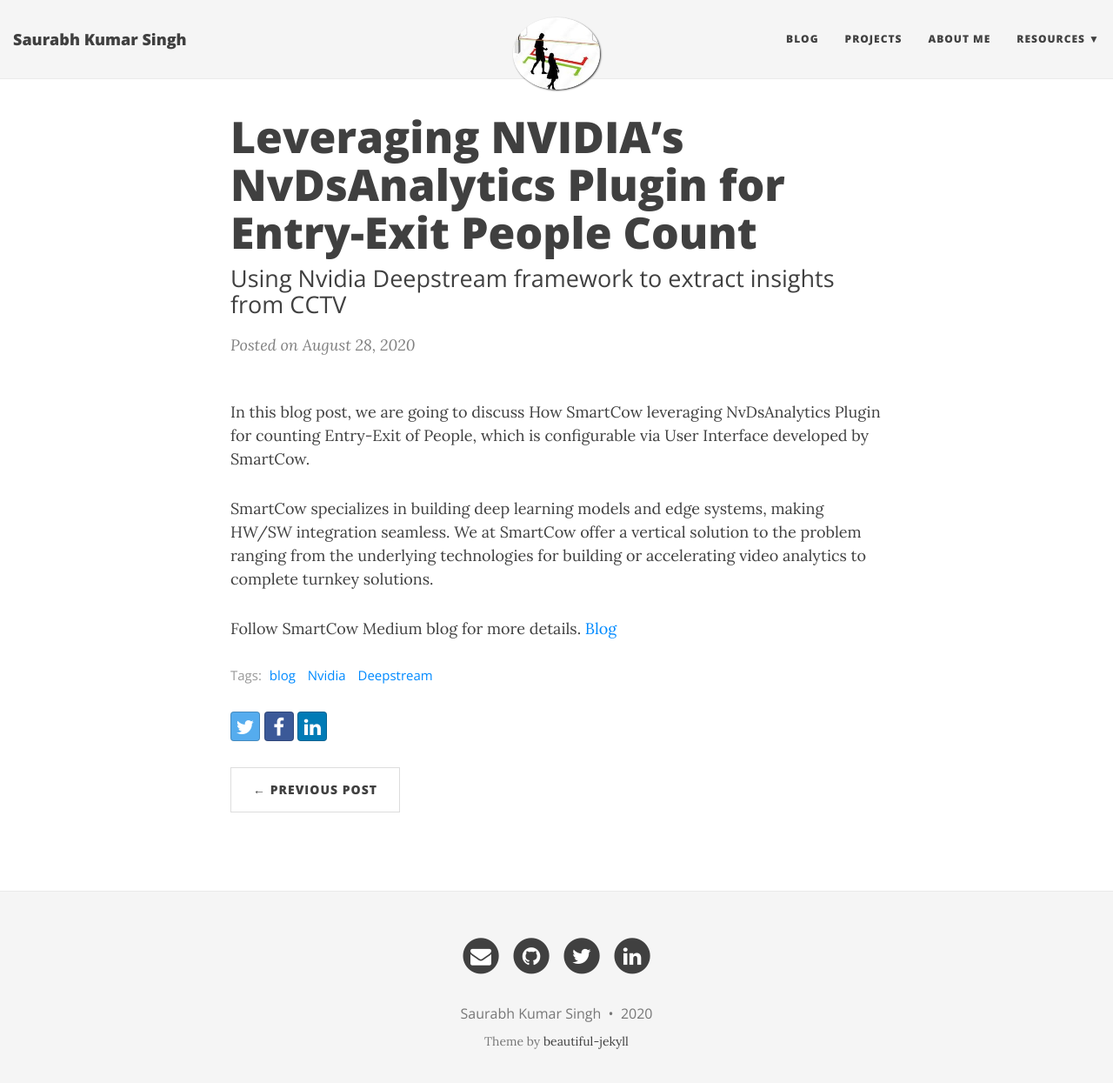
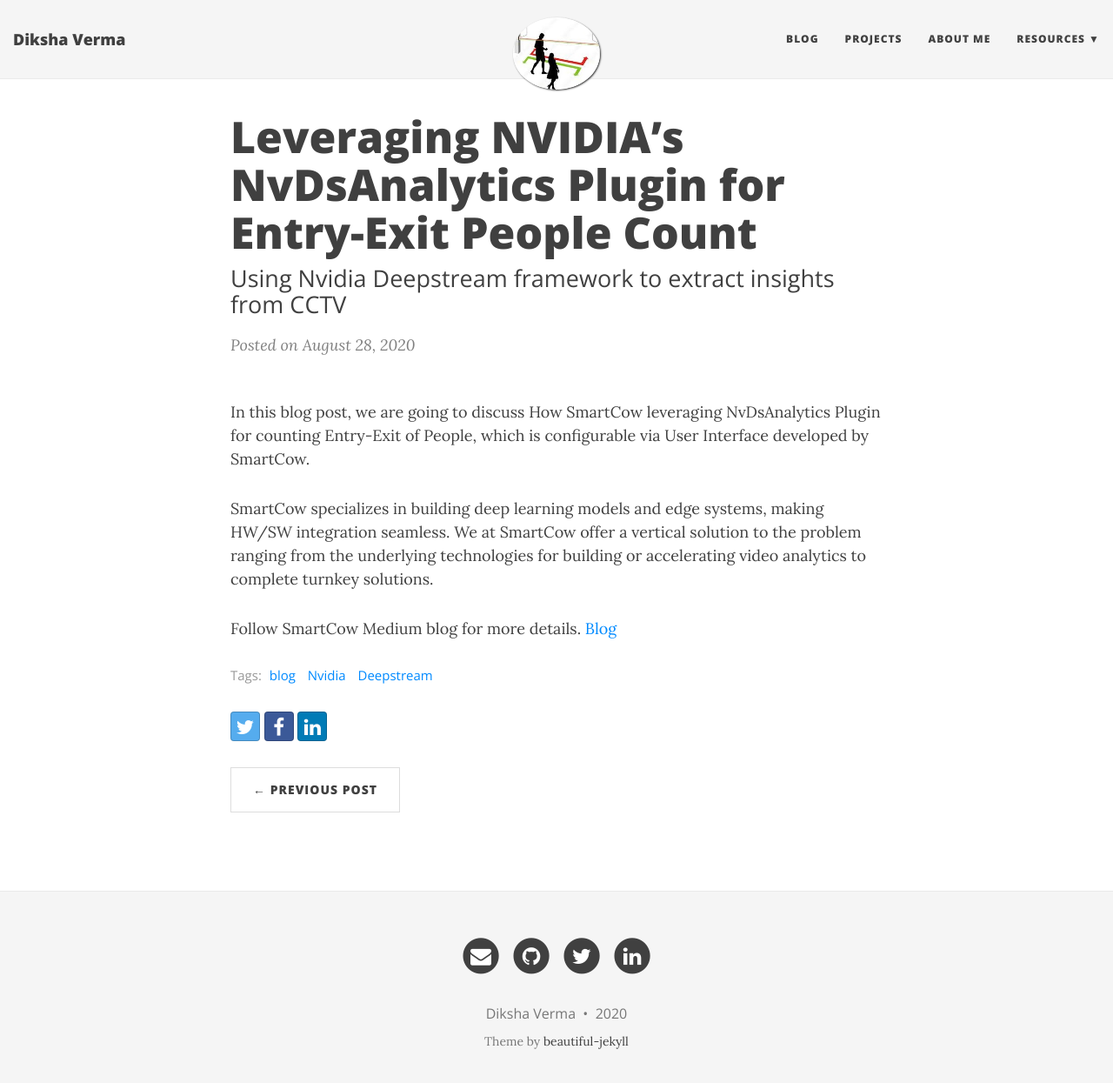
Before and after one commit to zenithexpo/temporary, a Jekyll site: the page built from blog/_posts/2020-08-28-Leveraging-NVIDIA’s-NvDsAnalytics-Plugin-for-Entry-Exit-People-Count.md, in a window 1280 px wide and 1258 px high. Shown: the top 1245 px of the window at 87% size. Built offline with Jekyll 4.4.1, drawn with Linux system fonts in a browser that asks for light colours; nearby versions of some CDN libraries; comment, search, counter and statistics services are not loaded; some of the changed lines change nothing that is shown.

Commit message:
Update _config.yml

```diff
--- a/_config.yml
+++ b/_config.yml
@@ -1,7 +1,7 @@
 # --- General options --- #
 
 # Name of website
-title: Saurabh Kumar Singh
+title: Diksha Verma
 
 # Short description of your site
 description: Virtual presence gets you recognised easily.
@@ -24,7 +24,7 @@
   Projects: "projects"
   About Me: "aboutme"
   Resources:
-    - LinkedIn: "https://www.linkedin.com/in/saurabh-kumar-singh-006947128/"
+    - LinkedIn: "https://www.linkedin.com/in/112diksha-verma-93700b165/"
     - Resume: "https://drive.google.com/file/d/1_4ZKMd6AU2pVb4aogH4fJhUareWywsfk/view?usp=sharing"
 
     #https://drive.google.com/file/d/1PQC5MUKHuy_i8J0dW-M8ZW8CYRaTrpFa/view?usp=sharing
@@ -67,7 +67,7 @@
 # Change all these values or delete the ones you don't want.
 # Important: you must keep the "name" parameter, everything else you can remove
 author:
-  name: Saurabh Kumar Singh
+  name: Diksha Verma
 
 # Select your active Social Network Links.
 # Uncomment the links you want to show in the footer and add your information to each link.
@@ -75,12 +75,12 @@
 # If you want to add a new link that isn't here, you'll need to also edit the file _data/SocialNetworks.yml
 social-network-links:
 #   rss: false
-  email: "saurabh16100@gmail.com"
+  email: "112dikshaverma@gmail.com"
   # facebook: deanattali
-  github: imSrbh
-  twitter: im_srbh
+  github: zenithexpo
+  twitter: DikshaVv
 #  reddit: yourname
-  linkedin: saurabh-kumar-singh-006947128/
+  linkedin: 112diksha-verma-93700b165/
 #  xing: yourname
 #  stackoverflow: "3943160/daattali"
 #  snapchat: deanat78
@@ -108,7 +108,7 @@
 #gtag: ""
 
 # Fill in your Google Analytics ID to track your website using GA
-google_analytics: "UA-165577557-1"
+# google_analytics: "UA-165577557-1"
 
 # Google Tag Manager ID
 #gtm: ""
@@ -125,7 +125,7 @@
 # --- Comments --- #
 
 # Fill in your Disqus shortname (NOT the userid) if you want to support Disqus comments
-disqus: "imsrbh"
+# disqus: "imsrbh"
 
 # If you want to use JustComments fill with the API Key
 #just-comments: "ABCD-EFGH-IJKL"
@@ -134,15 +134,15 @@
 # fb_comment_id: ""
 
 # To use Staticman comments, fill in repository, branch, and endpoint
-staticman:
-  repository : #imsrbh/imsrbh.github.io
-  branch     : #master # If you're not using `master` branch, then you also need to update the `branch` parameter in `staticman.yml`
-  endpoint   : # URL of your own deployment, with a trailing slash (will fallback to a public GitLab instance) eg. https://<your-api>/v3/entry/github/
-  reCaptcha:
-    # reCaptcha for Staticman (OPTIONAL, but recommended for spam protection)
-    # If you use reCaptcha, you must also set these parameters in staticman.yml
-    siteKey  : # Use your own site key, you need to apply for one on Google
-    secret   : # ENCRYPT your password by going to https://staticman3.herokuapp.com/v3/encrypt/<your-site-secret>
+# staticman:
+#   repository : #imsrbh/imsrbh.github.io
+#   branch     : #master # If you're not using `master` branch, then you also need to update the `branch` parameter in `staticman.yml`
+#   endpoint   : # URL of your own deployment, with a trailing slash (will fallback to a public GitLab instance) eg. https://<your-api>/v3/entry/github/
+#   reCaptcha:
+#     # reCaptcha for Staticman (OPTIONAL, but recommended for spam protection)
+#     # If you use reCaptcha, you must also set these parameters in staticman.yml
+#     siteKey  : # Use your own site key, you need to apply for one on Google
+#     secret   : # ENCRYPT your password by going to https://staticman3.herokuapp.com/v3/encrypt/<your-site-secret>
 
 # --- Misc --- #
 
```
